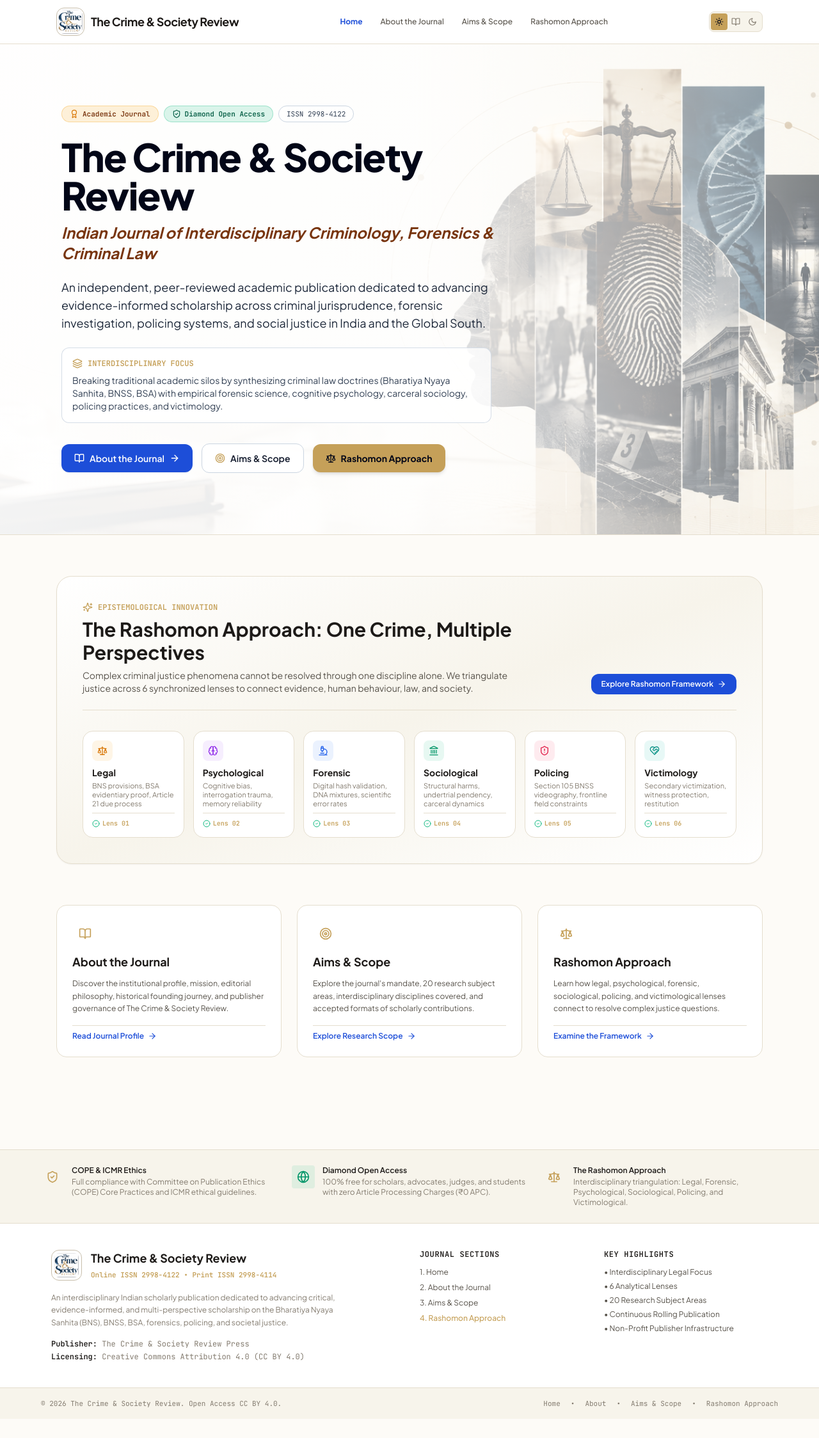
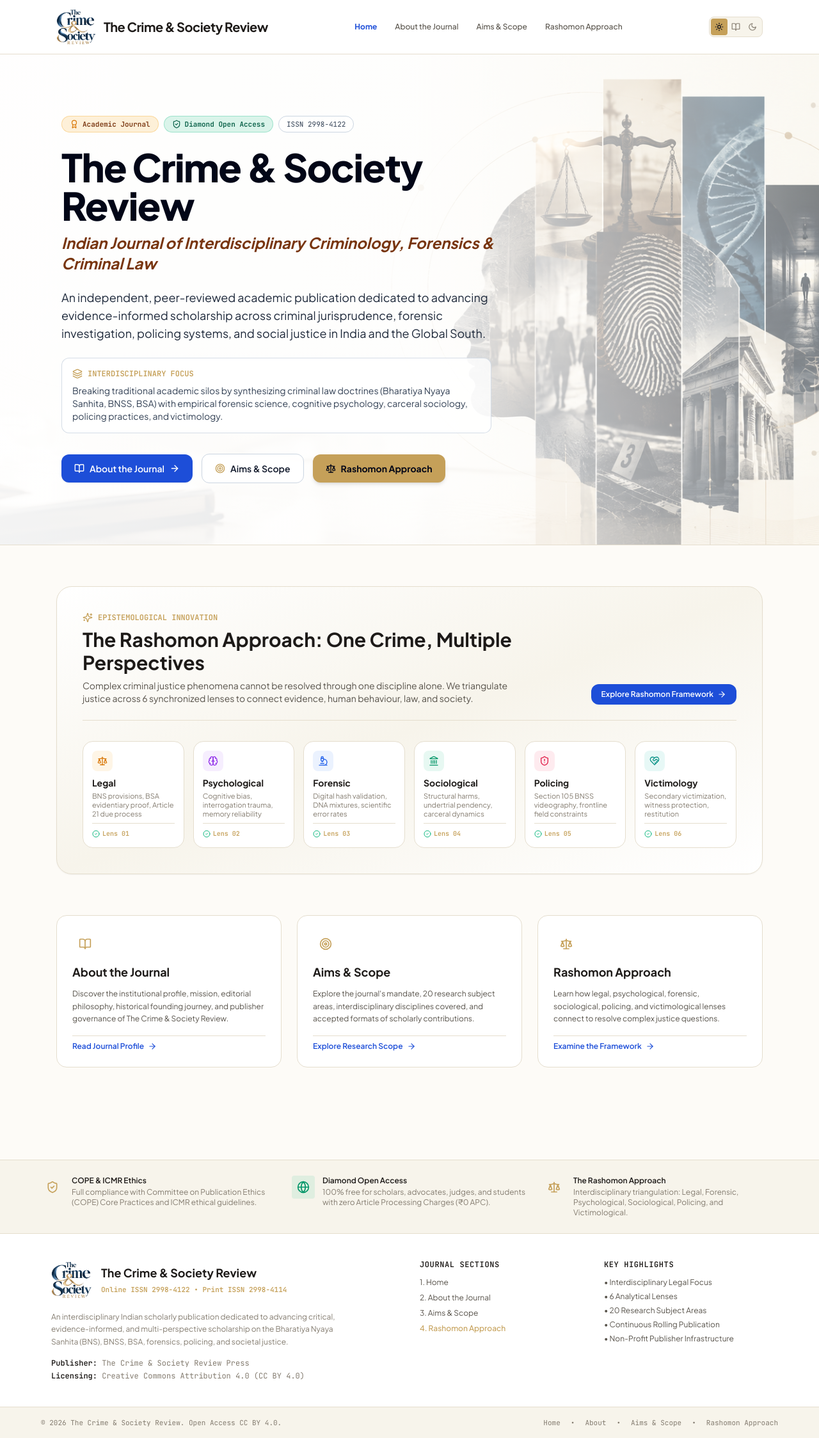
Before and after one commit to thecrimeandsocietyreview/website, a React (Vite) app: page / in a window 1280 px wide. Shown: the whole page at 64% size. Before the commit the page ends 2217 px from the top, so only its background shows below. Built offline with nearby package versions, Linux system fonts and the light colour scheme.

Commit message:
feat: add common Header and Footer components with brand logo assets

```diff
--- a/src/components/common/Footer.tsx
+++ b/src/components/common/Footer.tsx
@@ -56,7 +56,7 @@
             <img
               src="/logo.png"
               alt="The Crime & Society Review Logo"
-              className="w-12 h-12 rounded-xl object-contain bg-white shadow-xs border border-[var(--border-strong)] p-1 shrink-0"
+              className="w-16 h-16 object-contain bg-transparent shrink-0"
             />
             <div>
               <span className="font-serif font-bold text-base sm:text-lg text-[var(--text-primary)] block leading-tight">
--- a/src/components/common/Header.tsx
+++ b/src/components/common/Header.tsx
@@ -30,13 +30,13 @@
       <div className="max-w-6xl mx-auto px-4 sm:px-6 py-2.5 flex items-center justify-between gap-4">
 
         {/* Brand Logo & Title */}
-        <Link to="/" className="flex items-center gap-2.5 group shrink min-w-0 py-0.5">
+        <Link to="/" className="flex items-center gap-3 group shrink min-w-0 py-1">
           <img
             src="/logo.png"
             alt="The Crime & Society Review Logo"
-            className="h-10 w-10 sm:h-11 sm:w-11 rounded-xl object-contain bg-white shadow-xs border border-[var(--border-strong)] group-hover:scale-105 transition-transform shrink-0 p-0.5"
+            className="h-12 w-auto sm:h-14 md:h-15 object-contain bg-transparent group-hover:scale-105 transition-transform shrink-0"
           />
-          <span className="font-serif text-sm sm:text-base md:text-lg font-bold tracking-tight text-[var(--text-primary)] group-hover:text-[var(--accent-navy)] transition-colors leading-tight truncate">
+          <span className="font-serif text-base sm:text-lg md:text-xl font-bold tracking-tight text-[var(--text-primary)] group-hover:text-[var(--accent-navy)] transition-colors leading-tight truncate">
             The Crime &amp; Society Review
           </span>
         </Link>
```
Also changed, not shown: public/logo.png, public/logo_backup.png (added).
